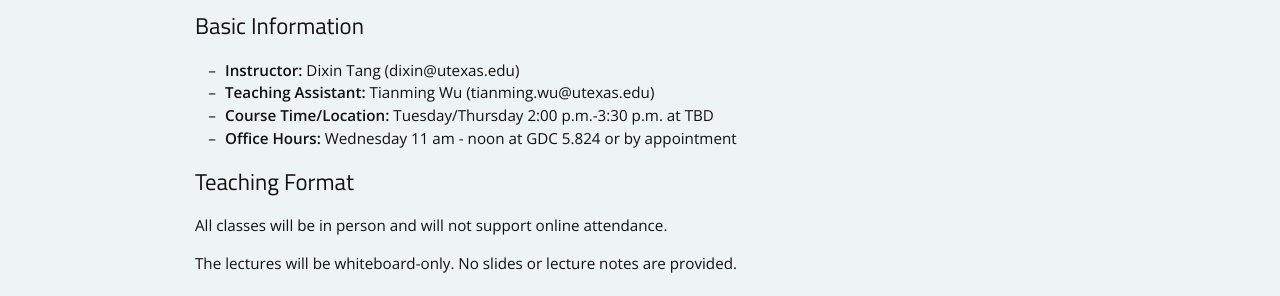
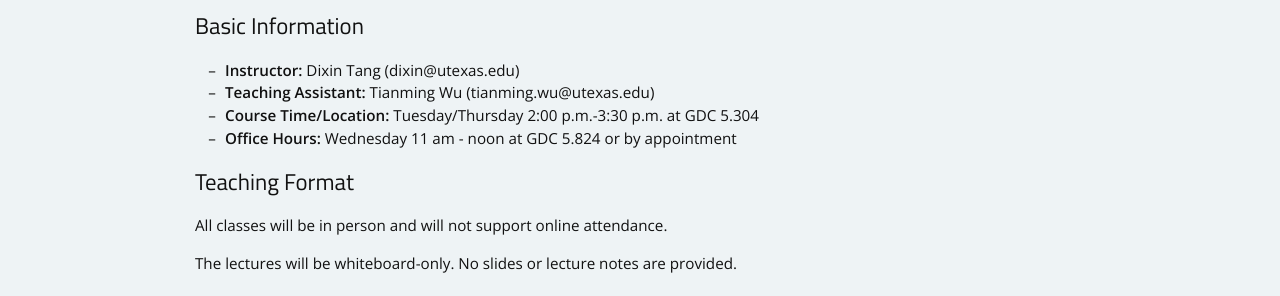
Before and after one commit to ut-db-teaching/cs395t-fall26, a Jekyll site: the page built from logistics.md, in a window 1280 px wide. Shown: the part 228-524 px from the top of the page. Built offline with Jekyll 4.4.1, drawn with Linux system fonts in a browser that asks for light colours; nearby versions of some CDN libraries.

Commit message:
a new classroom

```diff
--- a/logistics.md
+++ b/logistics.md
@@ -8,7 +8,7 @@ permalink: /logistics/
 
 - **Instructor:** Dixin Tang (dixin@utexas.edu)
 - **Teaching Assistant:** Tianming Wu (tianming.wu@utexas.edu)
-- **Course Time/Location:** Tuesday/Thursday 2:00 p.m.-3:30 p.m. at TBD
+- **Course Time/Location:** Tuesday/Thursday 2:00 p.m.-3:30 p.m. at GDC 5.304
 - **Office Hours:** Wednesday 11 am - noon at GDC 5.824 or by appointment
 
 ## Teaching Format
```
